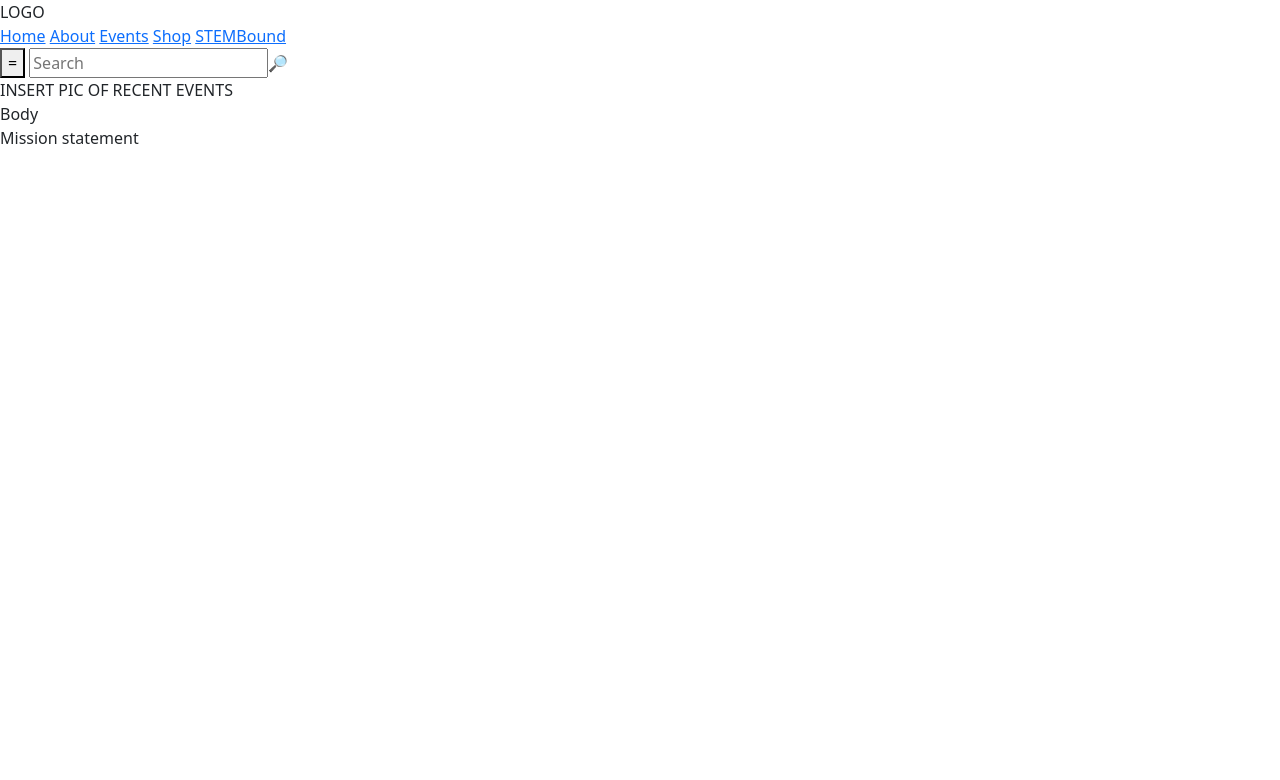
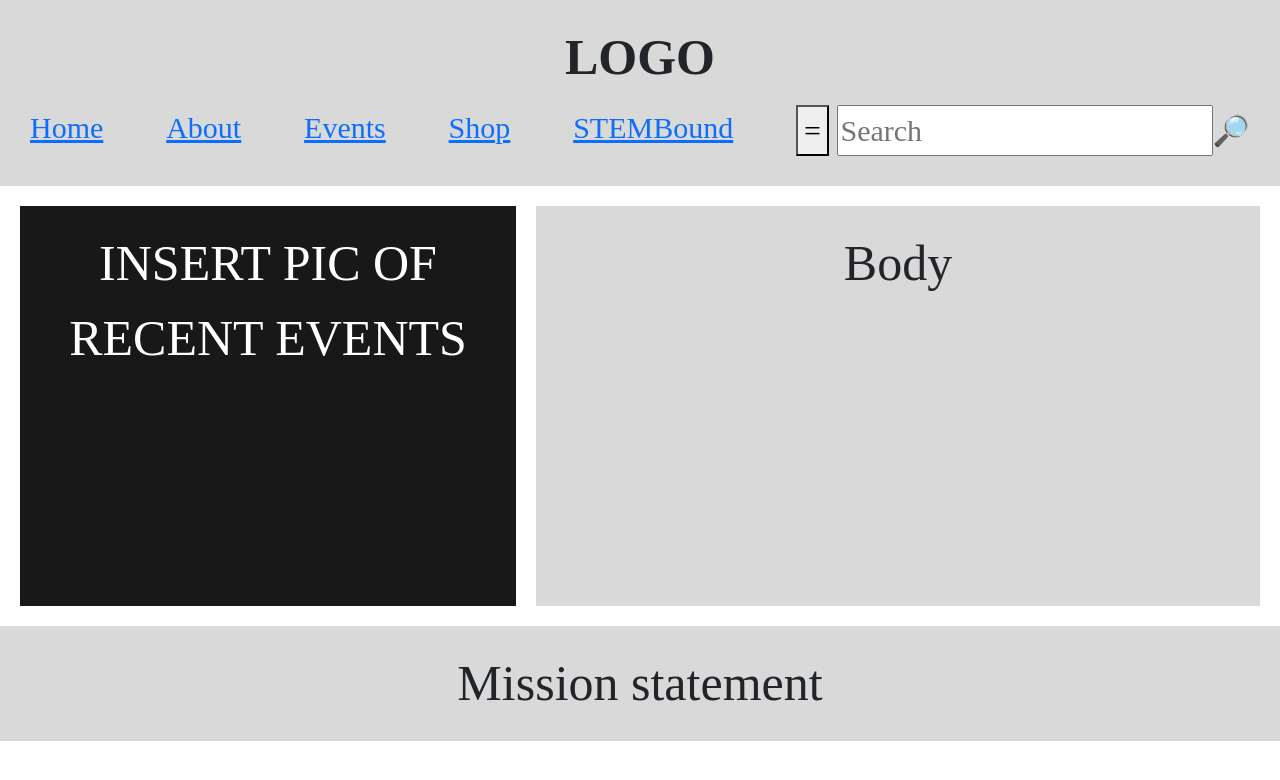
Before and after one commit to mdrountree/Bootstrap-Assignment, a plain HTML site: page index.html in a window 1280 px wide. Drawn offline with nearby package versions, Linux system fonts and the light colour scheme.

Commit message:
Update style.css

```diff
--- a/style.css
+++ b/style.css
@@ -2,3 +2,63 @@ html {
   height: 100%;
   width: 100%;
 }
+
+body{
+  background-color: #f5f5f5;
+}
+
+header{
+  background-color: #D9D9D9;
+  padding: 20px;
+  text-align: center;
+}
+
+.logo{
+  font-family: Montaga;
+  font-size: 50px;
+  font-weight: bold;
+}
+
+nav {
+  justify-content: space-between;
+  padding: 10px;
+  display: flex;
+  flex-direction: wrap;
+  font-family: Montaga;
+  font-size: 30px;
+}
+
+main{
+  display: flex;
+  padding: 20px;
+  gap: 20px;
+}
+
+.recent-events{
+  background-color: #191818;
+  height: 400px;
+  color: white;
+  flex: 2;
+  padding: 20px;
+  text-align: center;
+  font-family: Montaga;
+  font-size: 50px;
+}
+
+.body-content{
+  background-color: #D9D9D9;
+  flex: 3;
+  padding: 20px;
+  text-align: center;
+  font-family: Montaga;
+  font-size: 50px;
+}
+
+footer{
+  background-color: #D9D9D9;
+  text-align: center;
+  padding: 20px;
+  margin-bottom: 20px;
+  font-family: Montaga;
+  font-size: 50px;
+}
```
